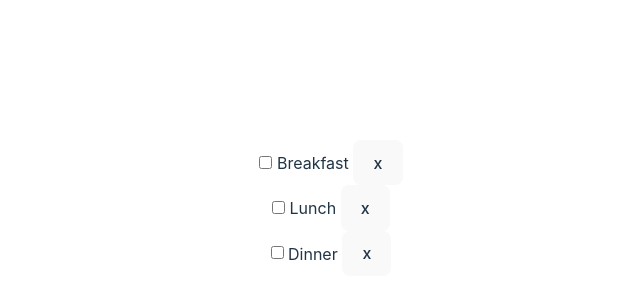
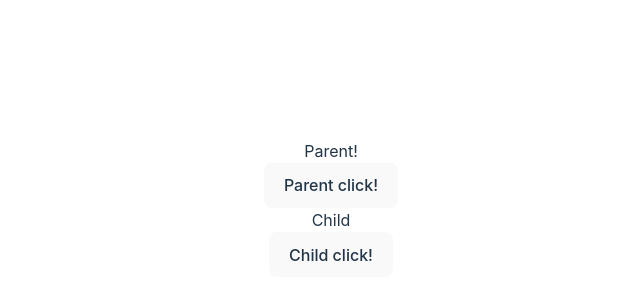
Before and after one commit to ChoJinmok/svelte-test, a Svelte app: page / in a window 1280 px wide. Shown: the part 192-492 px from the top of the page, without its empty margins (309-949 px from the left). Built offline with nearby package versions, Linux system fonts and the light colour scheme.

Commit message:
Add: 컴포넌트 / 5. 기본/커스텀 이벤트 포워딩(Forwarding)

```diff
--- a/src/App.svelte
+++ b/src/App.svelte
@@ -1,21 +1,21 @@
 <script lang="ts">
-  import Todo from './Todo.svelte';
+  import Parent from './Parent.svelte';
 
-  let todos = [
-    { id: 1, title: 'Breakfast', done: false },
-    { id: 2, title: 'Lunch', done: false },
-    { id: 3, title: 'Dinner', done: false },
-  ];
+  // function handler({ detail }: CustomEvent) {
+  //   const event = detail.event as Event;
+  //   console.log(event.currentTarget);
+  // }
 
-  // `createEventDispatcher` 함수에서 `new CustomEvent()`를 통해 커스텀 이벤트를 생성한다.
-  // 따라서 `event.detail`을 사용할 수 있다.
-  function deleteTodo({ detail: todo }: CustomEvent) {
-    todos = [...todos].filter(({ id }) => id !== todo.id);
+  function handler({ currentTarget }: CustomEvent) {
+    console.log(currentTarget);
+  }
+
+  function myEventHandler({ detail }: CustomEvent) {
+    console.log(detail.myName);
   }
 </script>
 
-{#each todos as todo (todo.id)}
-  <Todo
-    {...todo}
-    on:deleteMe={deleteTodo} />
-{/each}
+<Parent
+  on:click={handler}
+  on:myEvent={myEventHandler}
+/>
--- /dev/null
+++ b/src/Child.svelte
@@ -0,0 +1,16 @@
+<script lang="ts">
+  import { createEventDispatcher } from 'svelte';
+
+  const dispatch = createEventDispatcher();
+
+  function handleClick() {
+    dispatch('myEvent', {
+      myName: 'Jinmok!!',
+    });
+  }
+</script>
+
+<h2>Child</h2>
+<button on:click={handleClick}>
+  Child click!
+</button>
--- /dev/null
+++ b/src/Parent.svelte
@@ -0,0 +1,29 @@
+<script lang="ts">
+  // import { createEventDispatcher } from 'svelte';
+
+  // const dispatch = createEventDispatcher();
+
+  // function handleClick(event: Event) {
+  //   dispatch('click', { event });
+  // }
+
+  import Child from './Child.svelte';
+</script>
+
+<!-- <h2>Parent!</h2>
+<button on:click={handleClick}>
+  Parent click!
+</button> -->
+
+<!-- 위의 내용을 아래와 같이 줄일 수 있다. -->
+<!-- 이벤트 포워딩: 자바스크립트로 기본적으로 사용할 수 있는 이벤트는 별도의 핸들러를 붙이지 않는 경우 자식 -->
+<!--  부모 컴포넌트로 이벤트가 올라가게 된다. -->
+<!-- 커스텀 이벤트도 적용가능 -->
+<!-- 이벤트를 위로 올려준다고 생각하면 편하다. -->
+
+<h2>Parent!</h2>
+<button on:click>
+  Parent click!
+</button>
+
+<Child on:myEvent />
--- a/src/Todo.svelte
+++ /dev/null
@@ -1,24 +0,0 @@
-<script lang="ts">
-  import { createEventDispatcher } from 'svelte';
-
-  export let id: number;
-  export let done: boolean;
-  export let title: string;
-
-  const dispatch = createEventDispatcher();
-
-  function deleteTodo() {
-    // 두번째 인자로 객체를 넘겨주면 이벤트가 많아졌을 때 좀 더 명확하다.
-    dispatch('deleteMe', {
-      id,
-    });
-  }
-</script>
-
-<div>
-  <input
-    type="checkbox"
-    bind:value={done} />
-  <span>{title}</span>
-  <button on:click={deleteTodo}>x</button>
-</div>
```
